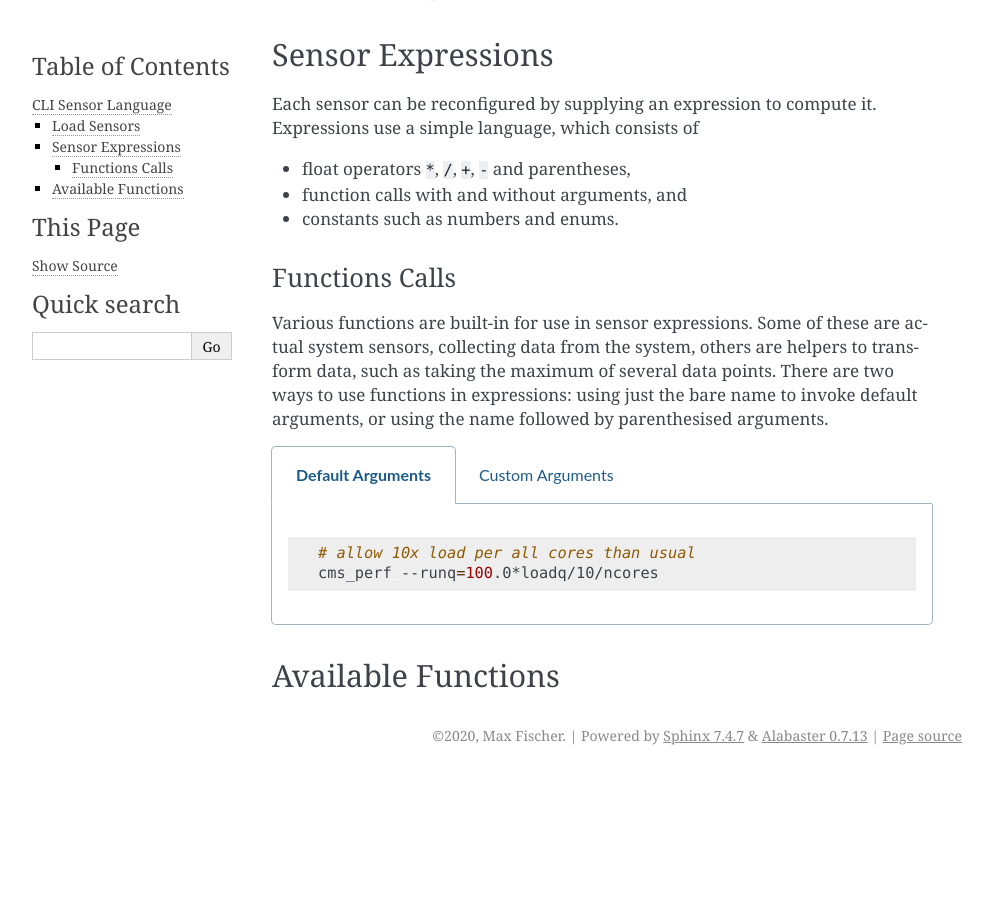
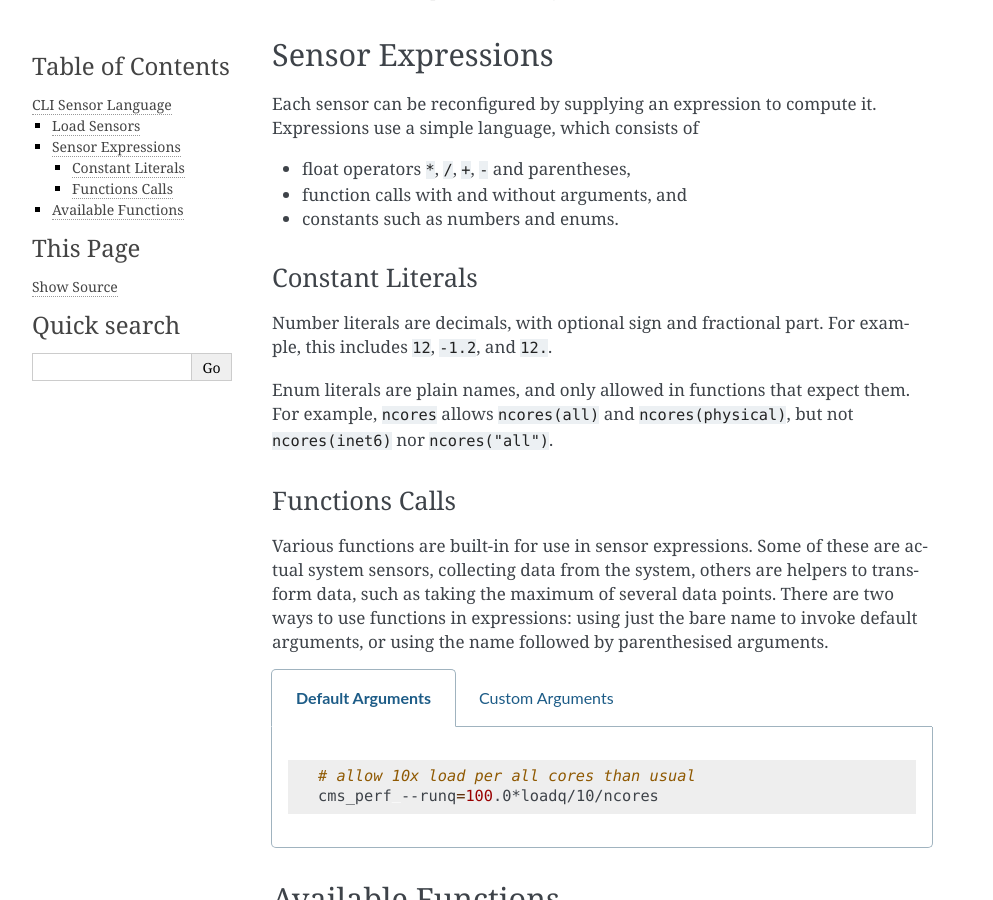
Before and after one commit to maxfischer2781/cms_perf, a Sphinx documentation site: the page built from docs/source/cli_lang.rst, in a window 1280 px wide and 900 px high, scrolled down 451 px. Shown: the whole window, without its empty margins (148-1141 px from the left). Built offline with Sphinx 7.4.7, drawn with Linux system fonts in a browser that asks for light colours; formulas are drawn with MathJax 3; before the commit the page ends 1226 px from its top, so only the background shows below that.

Commit message:
docs - covered literals

```diff
--- a/docs/source/cli_lang.rst
+++ b/docs/source/cli_lang.rst
@@ -34,6 +34,16 @@ Expressions use a simple language, which consists of
 * function calls with and without arguments, and
 * constants such as numbers and enums.
 
+Constant Literals
+-----------------
+
+Number literals are decimals, with optional sign and fractional part.
+For example, this includes ``12``, ``-1.2``, and ``12.``.
+
+Enum literals are plain names, and only allowed in functions that expect them.
+For example, ``ncores`` allows ``ncores(all)`` and ``ncores(physical)``,
+but not ``ncores(inet6)`` nor ``ncores("all")``.
+
 Functions Calls
 ---------------
 
```
